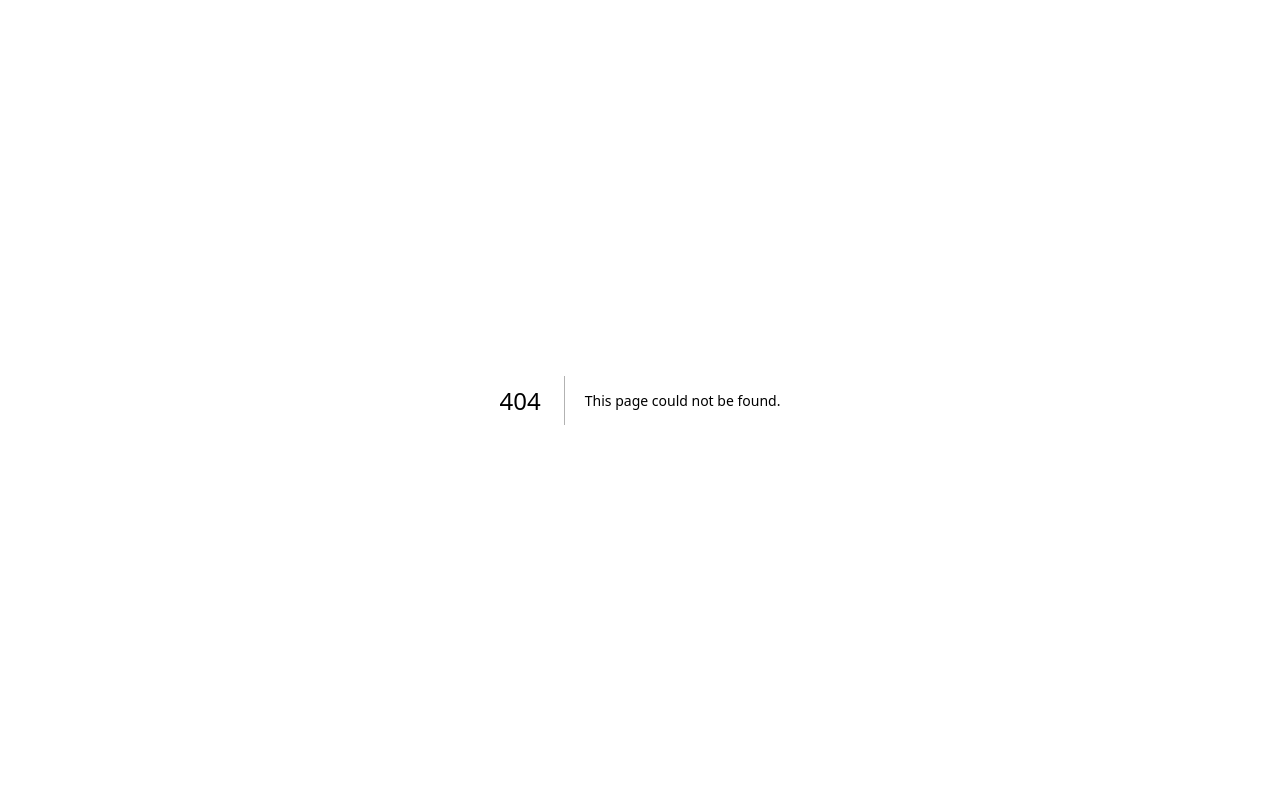
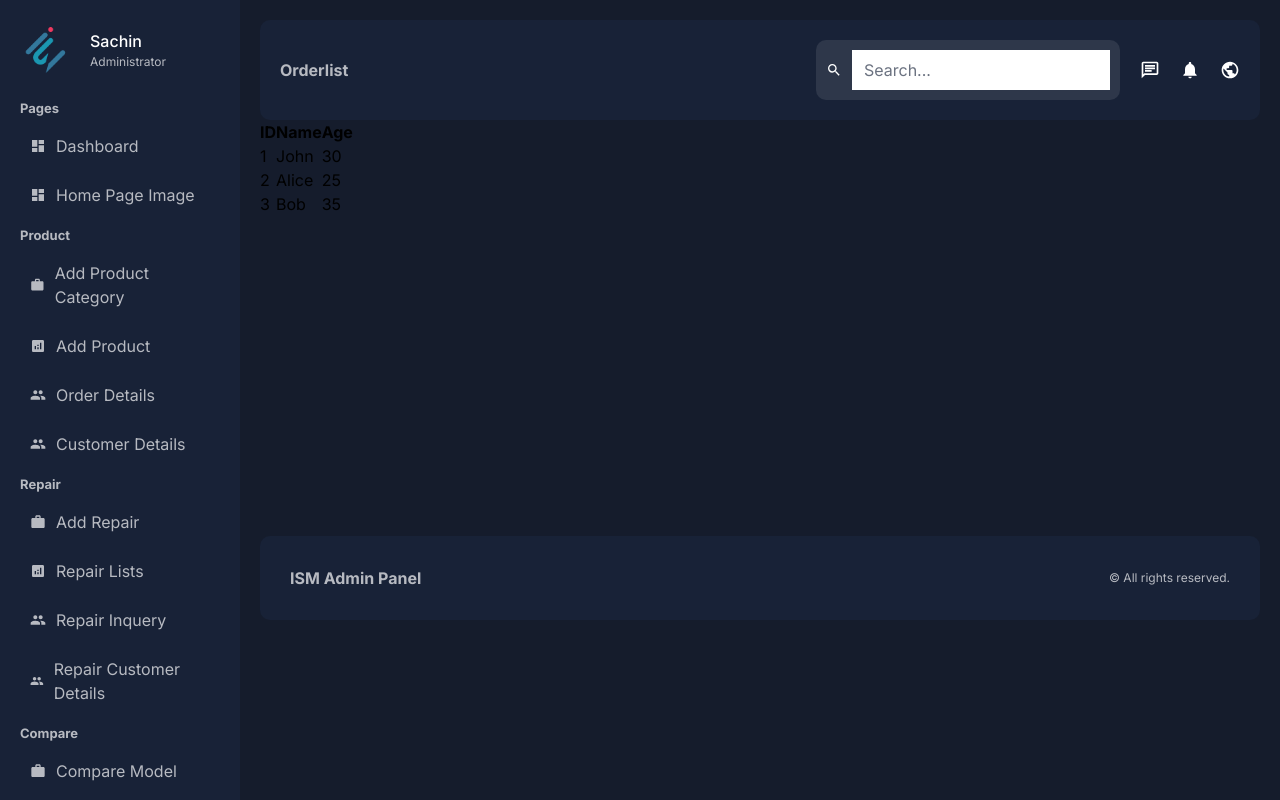
Before and after one commit to pr0chinsachin/ecommerceAdminPanel, a Next.js app: page /dashboard/orderlist in a window 1280 px wide. Before the commit this address had no page. Shown: the top 800 px of the page. Built offline with nearby package versions, Linux system fonts and the light colour scheme.

Commit message:
sorting sample added

```diff
--- /dev/null
+++ b/app/dashboard/orderlist/page.jsx
@@ -0,0 +1,56 @@
+"use client";
+import React, { useState } from "react";
+
+const OrderList = () => {
+  // Sample data
+  const [tableData, setTableData] = useState([
+    { id: 1, name: "John", age: 30 },
+    { id: 2, name: "Alice", age: 25 },
+    { id: 3, name: "Bob", age: 35 },
+  ]);
+
+  const [sortBy, setSortBy] = useState(null);
+  const [sortOrder, setSortOrder] = useState("asc");
+
+  // Function to handle sorting
+  const handleSort = (key) => {
+    if (sortBy === key) {
+      setSortOrder(sortOrder === "asc" ? "desc" : "asc");
+    } else {
+      setSortBy(key);
+      setSortOrder("asc");
+    }
+  };
+
+  // Function to sort data
+  const sortedData = tableData.sort((a, b) => {
+    if (sortBy) {
+      const compareValue = a[sortBy] > b[sortBy] ? 1 : -1;
+      return sortOrder === "asc" ? compareValue : compareValue * -1;
+    }
+    return 0;
+  });
+
+  return (
+    <table>
+      <thead>
+        <tr>
+          <th onClick={() => handleSort("id")}>ID</th>
+          <th onClick={() => handleSort("name")}>Name</th>
+          <th onClick={() => handleSort("age")}>Age</th>
+        </tr>
+      </thead>
+      <tbody>
+        {sortedData.map((item) => (
+          <tr key={item.id}>
+            <td>{item.id}</td>
+            <td>{item.name}</td>
+            <td>{item.age}</td>
+          </tr>
+        ))}
+      </tbody>
+    </table>
+  );
+};
+
+export default OrderList;
```
